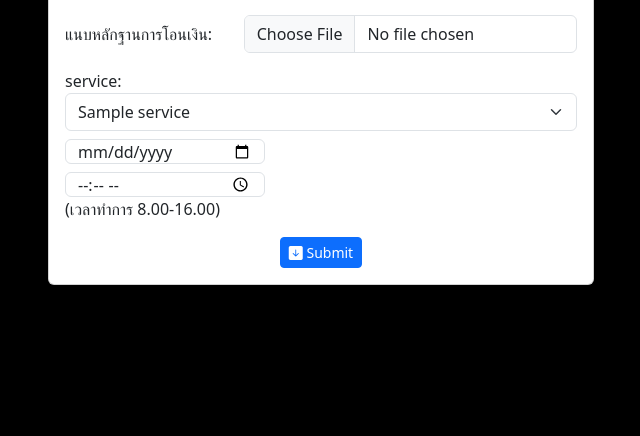
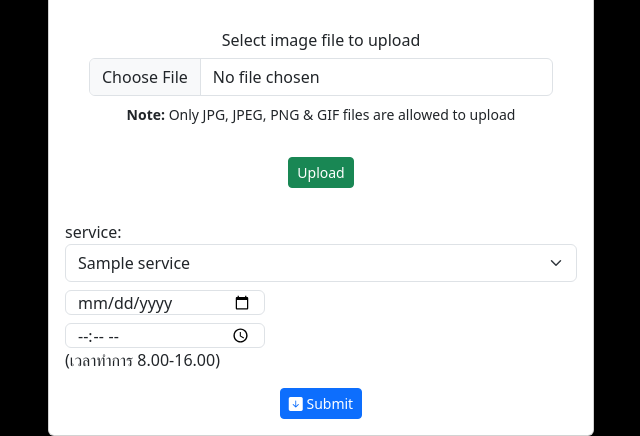
Before and after one commit to Pai22/TheButler, a PHP site: page /myroom.php in a window 1280 px wide. Shown: the part 687-1123 px from the top of the page, without its empty margins (319-959 px from the left). Before the commit the page ends 972 px from the top, so only its background shows below. Run offline with PHP 8.4, Linux system fonts and the light colour scheme; a user stored in the database is signed in; tables that the repository leaves empty or names only in its code hold one stand-in row (values such as "Sample post").

Commit message:
chang pp

```diff
--- /dev/null
+++ b/dbConfig.php
@@ -0,0 +1,13 @@
+<?php
+
+$dbHost = "localhost";
+$dbUsername = "root";
+$dbPassword = "";
+$dbName = "butler";
+
+$db = new mysqli($dbHost, $dbUsername, $dbPassword, $dbName);
+
+if ($db->connect_error){
+  die("Connection failed: " . $db->connect_error);
+}
+?>
--- a/myroom.php
+++ b/myroom.php
@@ -4,6 +4,7 @@ if (!isset($_SESSION['id'])) {
     header("location:login.php");
     die();
 }
+include_once 'dbConfig.php';
 ?>
 <!DOCTYPE html>
 <html lang="en">
@@ -18,6 +19,7 @@ if (!isset($_SESSION['id'])) {
 </head>
 
 <body style="background-color:#000000;">
+
     <?php include "nav.php" ?>
     <div class="container">
         <div class="row mt-5">
@@ -26,7 +28,6 @@ if (!isset($_SESSION['id'])) {
                 <div class="card">
                     <div class="card-header text-white" style="background-color: #C6824B;">My Room</div>
                     <div class="card-body">
-                        <form action="myroomsave.php" method="post">
                         <div class="row">
                             <label class="col-lg-3 col-form-label">No.room: 101</label>
                         </div>
@@ -40,12 +41,28 @@ if (!isset($_SESSION['id'])) {
                                 <img src="qr.jpg" width="200" height="400">
                             </div>
                         </div>
-                            <div class="row mt-3">
-                                <label for="file" class="col-lg-4 col-form-label">แนบหลักฐานการโอนเงิน:</label>
-                                <div class="col-lg-8">
-                                    <input class="form-control" name="file " type="file" id="formFile">
+                        <div class="row">
+                            <?php if (!empty($_SESSION['statusMsg'])) { ?>
+                                <div class="alert alert-success mt-3" role="alert">
+                                    <?php
+                                    echo $_SESSION['statusMsg'];
+                                    unset($_SESSION['statusMsg']);
+                                    ?>
                                 </div>
+                            <?php } ?>
                         </div>
+                        <form action="image_bill.php" method="POST" enctype="multipart/form-data">
+                            <div class="text-center justify-content-center align-items-center p-4 border-2 border-dashed rounded-3">
+                                <h6 class="my-2">Select image file to upload</h6>
+                                <input type="file" name="file" class="form-control streched-link" accept="image/gif, image/jpeg, image/png">
+                                <p class="small mb-0 mt-2"><b>Note:</b> Only JPG, JPEG, PNG & GIF files are allowed to upload</p>
+                            </div>
+                            <div class="d-sm-flex justify-content-center mt-2">
+                                <input type="submit" name="submit" value="Upload" class="btn btn-sm btn-success mb-3">
+                            </div>
+                        </form>
+
+                        <form action="myroomsave.php" method="post">
                             <div class="row mt-3">
                                 <div>
                                     <label class="col-lg-4">service: </label>
@@ -56,7 +73,6 @@ if (!isset($_SESSION['id'])) {
                                             $sql = "SELECT * FROM services";
                                             foreach ($conn->query($sql) as $row) {
                                                 echo "<option value = " . $row['id'] . "> " . $row['name'] . "</option>";
-
                                             }
                                             $conn = null;
 
@@ -75,7 +91,7 @@ if (!isset($_SESSION['id'])) {
                             <div class="row mt-3">
                                 <div class="col-lg-3"></div>
                                 <div class="col-lg-6" style="text-align: center;">
-                                    <button type="submit" class="btn btn-primary btn-sm "><i class="bi bi-arrow-down-square-fill"></i> Submit</button>
+                                    <button type="submit" class="btn btn-primary btn-sm " name="submit" value="Upload"><i class="bi bi-arrow-down-square-fill"></i> Submit</button>
                                 </div>
                             </div>
                         </form>
```
Also changed, not shown: image_bill.php (added, +41 -0 lines). Lines whose indentation alone changed are shown as unchanged.
